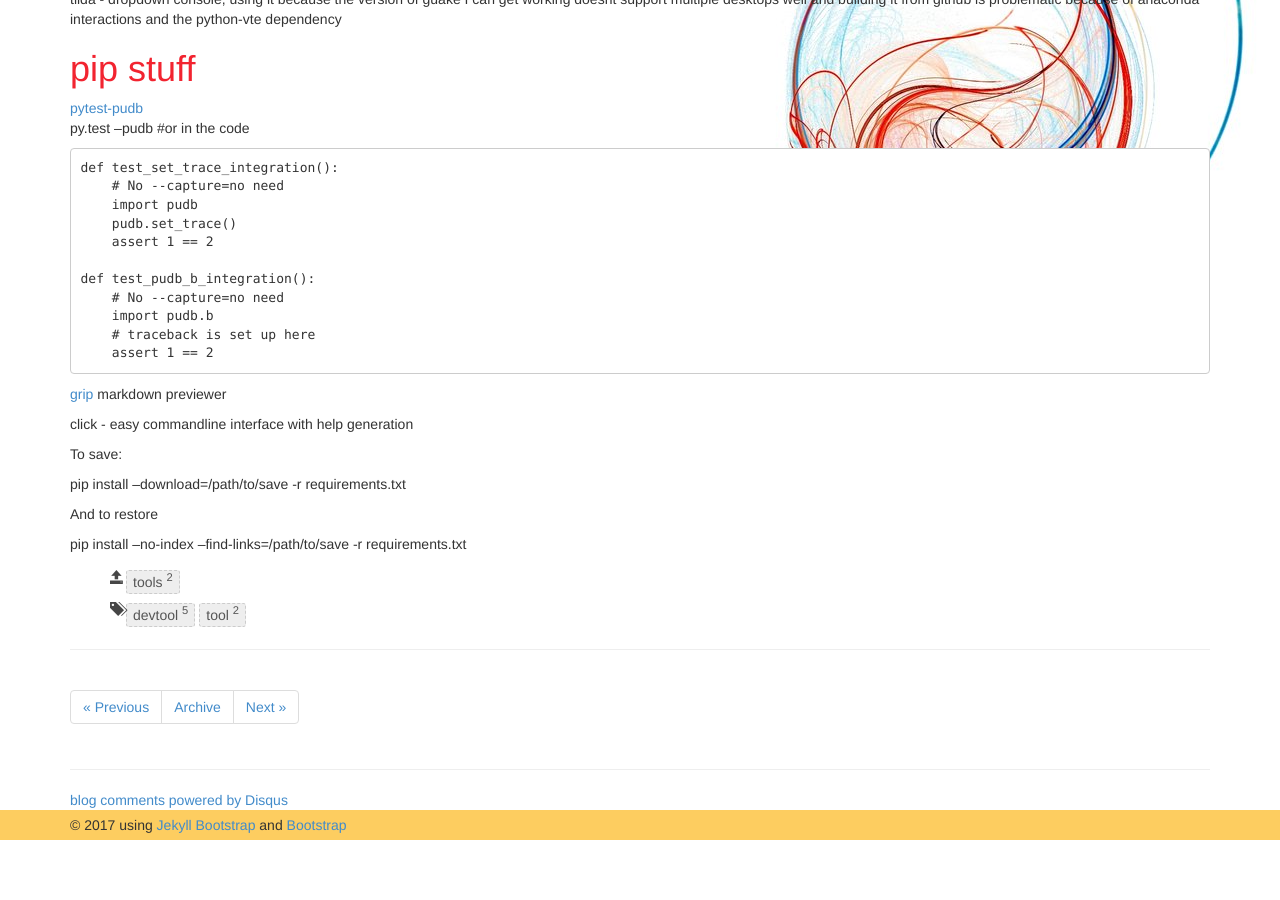
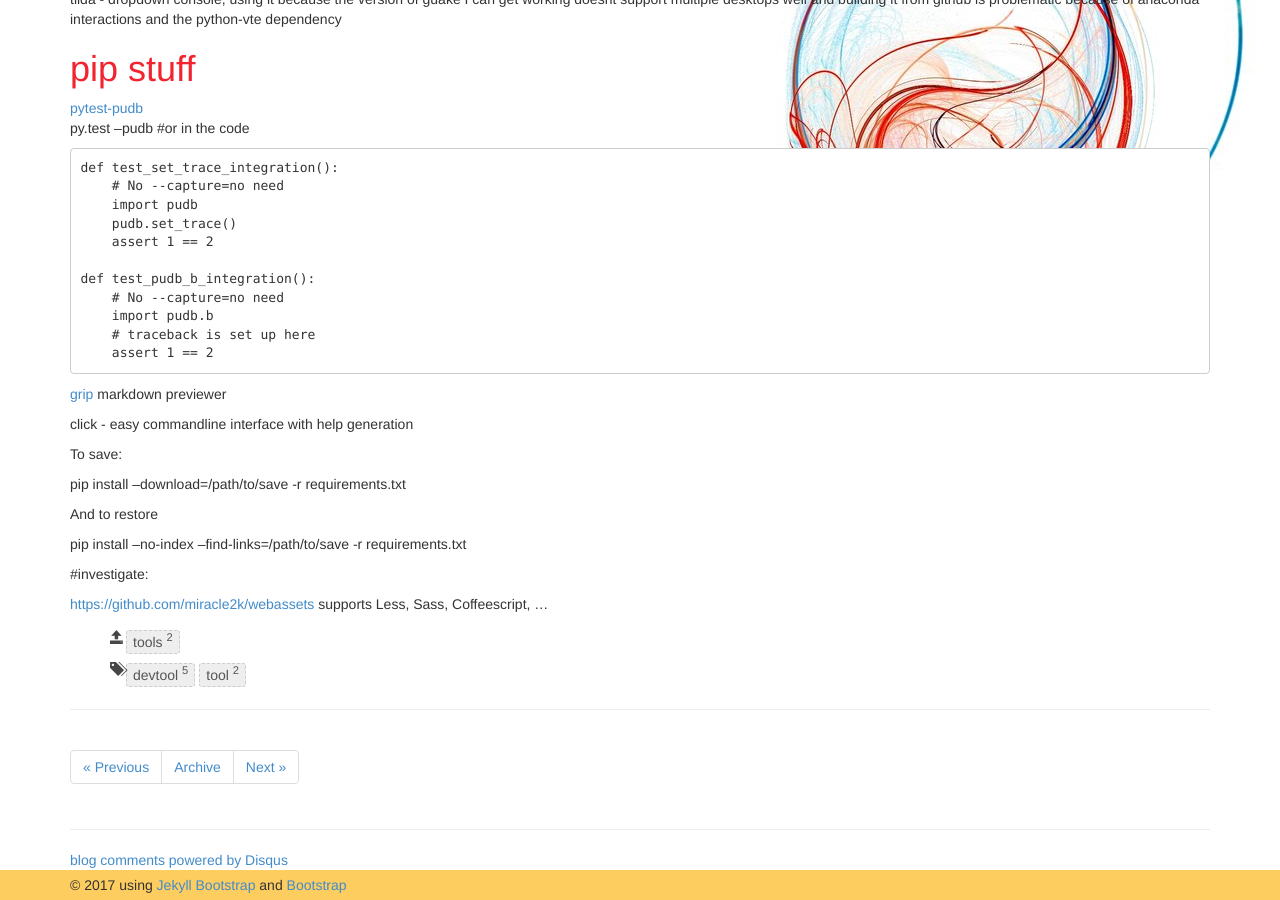
Before and after one commit to faizanvahevaria/chrisamow.github.io, a Jekyll site: the page built from _posts/2016-11-14-misc-tools.md, in a window 1280 px wide and 900 px high, scrolled down 592 px. Built offline with Jekyll 4.4.1, drawn with Linux system fonts in a browser that asks for light colours; nearby versions of some CDN libraries; comment, search, counter and statistics services are not loaded; before the commit the page ends 1432 px from its top, so only the background shows below that.

Commit message:
blog content

```diff
--- a/_posts/2016-11-14-misc-tools.md
+++ b/_posts/2016-11-14-misc-tools.md
@@ -68,3 +68,9 @@ pip install --download=/path/to/save -r requirements.txt
 And to restore
 
 pip install --no-index --find-links=/path/to/save -r requirements.txt
+
+
+
+#investigate:
+
+<https://github.com/miracle2k/webassets> supports Less, Sass, Coffeescript, ...
```
